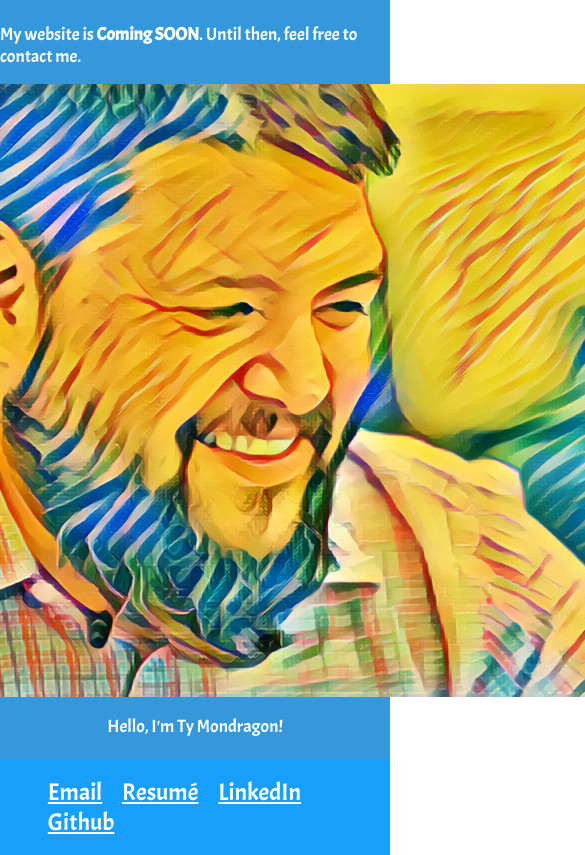
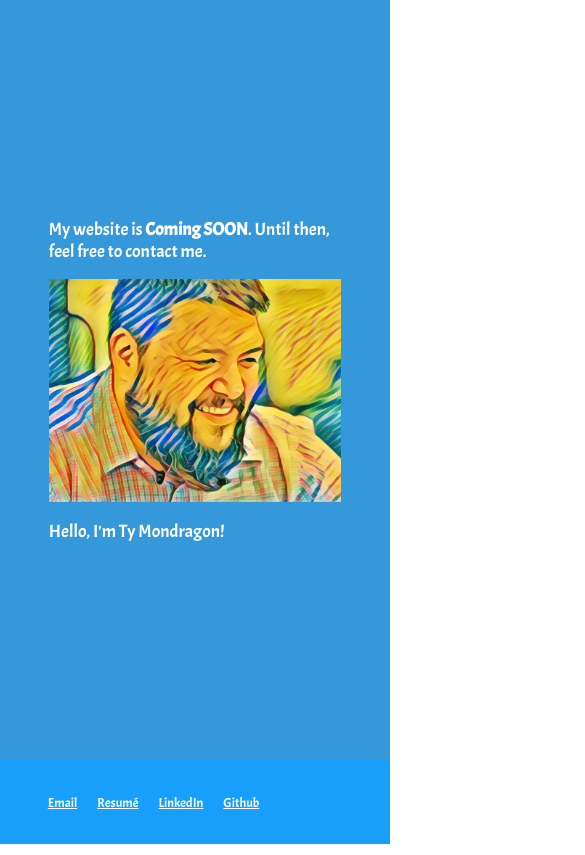
Before and after one commit to tymondragon/my_profile, a React (Create React App) app: page / in a window 390 px wide. Shown: the whole page, 585 px wide, since content can reach past the window. Built offline with nearby package versions, Linux system fonts and the light colour scheme; a web font is replaced by a local one.

Commit message:
fix mobile

```diff
--- a/public/index.html
+++ b/public/index.html
@@ -21,7 +21,7 @@
       work correctly both with client-side routing and a non-root public URL.
       Learn how to configure a non-root public URL by running `npm run build`.
     -->
-    <title>React App</title>
+    <title>Ty Mondragon</title>
   </head>
   <body>
     <noscript>
--- a/src/App.css
+++ b/src/App.css
@@ -84,6 +84,15 @@ div.sticky {
   background: rgba(255, 255, 255, 0.5);
 }
 
+@media only screen and (max-width: 600px) {
+  .sticky {
+    width: 75%;
+  }
+  .hello {
+    font-size: inherit;
+  }
+}
+
 @keyframes App-skull-spin {
   from {
     transform: rotate(0deg);
--- a/src/Hello/Hello.css
+++ b/src/Hello/Hello.css
@@ -1,8 +1,8 @@
 .hello {
-  font-family: 'Acme', sans-serif;
+  font-family: "Acme", sans-serif;
 }
 
-.App-skull2{
+.App-skull2 {
   /* animation: App-skull2-spin infinite 20s linear; */
   height: 15vmin;
   position: relative;
@@ -19,3 +19,10 @@
   font-size: calc(10px + 2vmin);
   color: white;
 }
+
+
+@media only screen and (max-width: 600px) {
+  p.hello {
+    width: 75%;
+  }
+}
--- a/src/StayConnected/StayConnected.css
+++ b/src/StayConnected/StayConnected.css
@@ -15,7 +15,7 @@ li {
   flex-direction: column;
   /* align-items: center; */
   justify-content: center;
-  font-size: calc(10px + 2vmin);
+  /* font-size: calc(10px + 2vmin); */
   color: white;
   padding-left: 2%;
 }
@@ -23,3 +23,9 @@ li {
 a {
   color: inherit;
 }
+
+@media only screen and (max-width: 600px) {
+  li {
+    font-size: small;
+  };
+}
```
Also changed, not shown: 1 other file (tests, documents, lock files or other folders).
